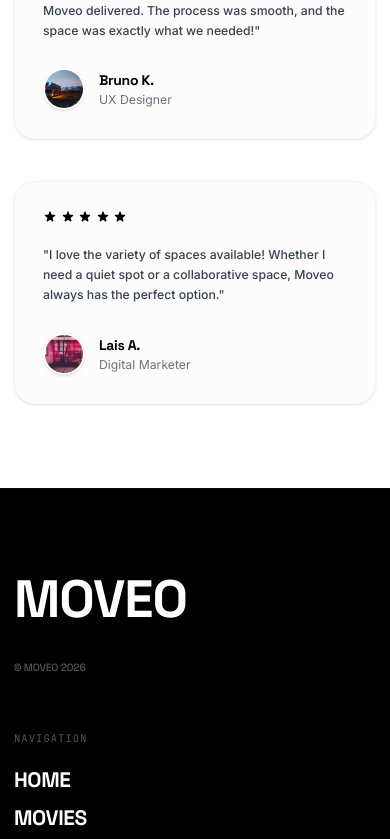
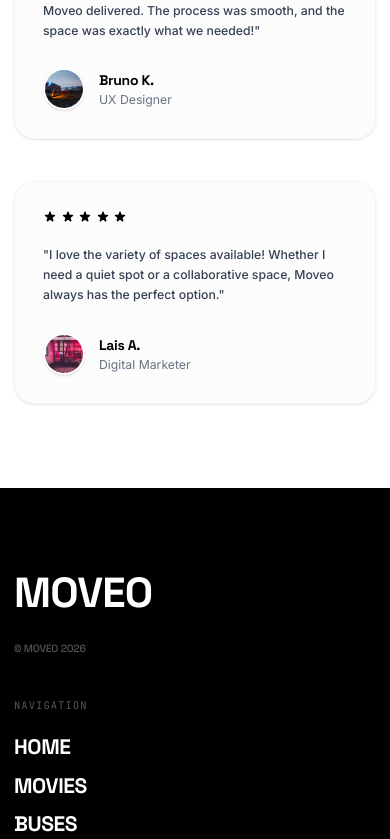
Before and after one commit to AdityaSGaur/moveo, a Next.js app in the folder client/: page /community in a window 390 px wide. Shown: the part 1158-1997 px from the top of the page. Built offline with nearby package versions, Linux system fonts and the light colour scheme.

Commit message:
UI improvements and frontend fixes

```diff
--- a/client/src/components/layout/Footer.tsx
+++ b/client/src/components/layout/Footer.tsx
@@ -2,17 +2,29 @@
 
 import React, { useRef } from "react";
 import Link from "next/link";
+import { usePathname } from "next/navigation";
 import { siteConfig } from "@/config/site";
 import { useGSAP } from "@gsap/react";
 import { gsap } from "gsap";
 import { ScrollTrigger } from "gsap/ScrollTrigger";
 import { MotionPathPlugin } from "gsap/MotionPathPlugin";
 
+const FOOTER_NAV_LINKS = [
+  { label: "Home", href: "/" },
+  { label: "Movies", href: "/movies" },
+  { label: "Buses", href: "/buses" },
+  { label: "Trains", href: "/trains" },
+  { label: "Community", href: "/community" },
+];
+
 export const Footer = () => {
   const containerRef = useRef<HTMLElement>(null);
   const textRef = useRef<HTMLHeadingElement>(null);
   const path1Ref = useRef<SVGPathElement>(null);
   const dot1Ref = useRef<SVGCircleElement>(null);
+  const pathname = usePathname();
+
+  const visibleNavLinks = FOOTER_NAV_LINKS.filter((link) => pathname !== link.href);
 
   useGSAP(() => {
     gsap.registerPlugin(ScrollTrigger, MotionPathPlugin);
@@ -75,7 +87,7 @@ export const Footer = () => {
   }, { scope: containerRef });
 
   return (
-    <footer ref={containerRef} className="w-full bg-background relative overflow-visible py-24 border-t border-text-tertiary/10">
+    <footer ref={containerRef} className="w-full bg-background relative overflow-visible py-24">
 
       {/* Background SVG Lines */}
       <svg className="absolute inset-0 w-full h-full pointer-events-none text-text-tertiary opacity-20" viewBox="0 0 1440 800" preserveAspectRatio="xMidYMid slice" fill="none">
@@ -89,11 +101,11 @@ export const Footer = () => {
         <circle ref={dot1Ref} r="4" className="fill-text-primary drop-shadow-[0_0_8px_rgba(255,255,255,0.8)]" />
       </svg>
 
-      <div className="relative z-10 max-w-7xl mx-auto px-4 md:px-12 lg:px-24 flex flex-col md:flex-row justify-between items-end gap-16">
+      <div className="relative z-10 max-w-7xl mx-auto px-4 md:px-12 lg:px-24 flex flex-col gap-12 lg:flex-row lg:items-end lg:justify-between lg:gap-16">
 
         {/* Logo Branding */}
-        <div className="flex flex-col gap-6 w-full md:w-auto">
-          <h2 ref={textRef} className="font-display font-bold text-6xl md:text-8xl tracking-tighter text-text-primary uppercase mb-4">
+        <div className="flex flex-col gap-6 w-full lg:w-auto">
+          <h2 ref={textRef} className="font-display font-bold text-5xl sm:text-6xl md:text-7xl lg:text-8xl tracking-tighter text-text-primary uppercase mb-2 wrap-break-word">
             MOVEO
           </h2>
           <div className="font-display font-medium text-xs md:text-sm tracking-widest uppercase text-text-tertiary footer-item">
@@ -102,22 +114,24 @@ export const Footer = () => {
         </div>
 
         {/* Minimalist Navigation & Socials */}
-        <div className="flex flex-col sm:flex-row gap-16 md:gap-32 w-full md:w-auto justify-start md:justify-end">
+        <div className="flex w-full flex-col gap-8 lg:w-auto lg:flex-row lg:items-start lg:justify-end lg:gap-16 lg:flex-nowrap">
 
-          <div className="flex flex-col gap-6">
+          <div className="flex w-full flex-col gap-6 lg:min-w-48 lg:max-w-xs lg:flex-1">
             <span className="text-text-tertiary text-xs font-mono uppercase tracking-widest footer-item">Navigation</span>
-            <ul className="flex flex-col gap-3 font-display font-bold text-2xl md:text-4xl uppercase tracking-tighter">
-              <li className="footer-item"><Link href="/" className="hover:text-text-secondary transition-colors block cursor-pointer">Home</Link></li>
-              <li className="footer-item"><Link href="/movies" className="hover:text-text-secondary transition-colors block cursor-pointer">Movies</Link></li>
-              <li className="footer-item"><Link href="/buses" className="hover:text-text-secondary transition-colors block cursor-pointer">Buses</Link></li>
-              <li className="footer-item"><Link href="/trains" className="hover:text-text-secondary transition-colors block cursor-pointer">Trains</Link></li>
-              <li className="footer-item"><Link href="/community" className="hover:text-text-secondary transition-colors block cursor-pointer">Community</Link></li>
+            <ul className="flex flex-col gap-3 font-display font-bold text-2xl sm:text-3xl md:text-4xl uppercase tracking-tighter">
+              {visibleNavLinks.map((link) => (
+                <li key={link.href} className="footer-item">
+                  <Link href={link.href} className="hover:text-text-secondary transition-colors block cursor-pointer">
+                    {link.label}
+                  </Link>
+                </li>
+              ))}
             </ul>
           </div>
 
-          <div className="flex flex-col gap-6">
+          <div className="flex w-full flex-col gap-6 lg:min-w-48 lg:max-w-xs lg:flex-1">
             <span className="text-text-tertiary text-xs font-mono uppercase tracking-widest footer-item">Socials</span>
-            <ul className="flex flex-col gap-3 font-display font-bold text-2xl md:text-4xl uppercase tracking-tighter">
+            <ul className="flex flex-col gap-3 font-display font-bold text-2xl sm:text-3xl md:text-4xl uppercase tracking-tighter">
               <li className="footer-item">
                 <a href={siteConfig.social.instagram} target="_blank" rel="noreferrer" className="hover:text-text-secondary transition-colors block cursor-pointer">Instagram</a>
               </li>
--- a/client/src/components/layout/Navbar.tsx
+++ b/client/src/components/layout/Navbar.tsx
@@ -42,7 +42,7 @@ export const Navbar = () => {
         <div
           className={`flex items-center justify-between mx-auto w-full min-w-0 transition-all duration-500 ${
             isScrolled
-              ? "max-w-7xl bg-background/90 backdrop-blur-xl border-b sm:border border-text-tertiary/20 rounded-none sm:rounded-full py-2 px-4 sm:py-3 sm:px-6 shadow-xl"
+              ? "max-w-7xl bg-background/90 backdrop-blur-xl border-b sm:border border-text-tertiary/20 rounded-none sm:rounded-full py-2 px-4 pr-0 sm:py-3 sm:pl-6 sm:pr-3 shadow-xl"
               : "max-w-7xl"
           }`}
         >
@@ -56,8 +56,8 @@ export const Navbar = () => {
             </span>
           </Link>
 
-          {/* Desktop Navigation - Absolutely Centered */}
-          <nav className="hidden md:block absolute left-1/2 -translate-x-1/2 z-0">
+          {/* Desktop Navigation - Absolutely Centered (only show on lg+) */}
+          <nav className="hidden lg:block absolute left-1/2 -translate-x-1/2 z-0">
             <ul className="flex items-center gap-4 lg:gap-8">
               {MODULES.map((mod) => (
                 <li key={mod.id}>
@@ -80,26 +80,19 @@ export const Navbar = () => {
           </nav>
 
           {/* Desktop Actions */}
-          <div className="hidden md:flex items-center gap-3 z-10">
+          <div className="hidden lg:flex items-center gap-2 z-10">
             <ThemeToggle />
             {!pathname.startsWith('/login') && !pathname.startsWith('/signup') && (
               <Link href="/login">
-                <Button variant="ghost" className="uppercase tracking-widest text-xs px-4 text-text-primary">
+                <Button variant="ghost" className="uppercase tracking-widest text-xs px-3 py-2 h-auto text-text-primary">
                   Sign In
                 </Button>
               </Link>
             )}
-            <button
-              onClick={() => setIsSidebarOpen(true)}
-              className="p-2 hover:bg-surface-elevated rounded-full transition-colors flex items-center gap-2 text-text-primary"
-            >
-              <span className="text-xs font-medium uppercase tracking-widest">Menu</span>
-              <HugeiconsIcon icon={Menu01Icon} size={20} />
-            </button>
           </div>
 
-          {/* Mobile Actions */}
-          <div className="flex md:hidden items-center gap-1.5 z-10">
+          {/* Mobile & Tablet Actions */}
+          <div className="flex lg:hidden items-center gap-1.5 z-10">
             <ThemeToggle />
             {!pathname.startsWith('/login') && !pathname.startsWith('/signup') && (
               <Link href="/login" className="text-text-primary p-1">
--- a/client/src/components/layout/Sidebar.tsx
+++ b/client/src/components/layout/Sidebar.tsx
@@ -11,12 +11,13 @@ interface SidebarProps {
   onClose: () => void;
 }
 
+
+// Sync with Navbar MODULES
 const NAV_LINKS = [
   { label: "Movies", href: "/movies" },
   { label: "Buses", href: "/buses" },
   { label: "Trains", href: "/trains" },
-  { label: "Offers", href: "/offers" },
-  { label: "Contact", href: "/contact" },
+  { label: "Community", href: "/community" },
 ];
 
 export const Sidebar = ({ isOpen, onClose }: SidebarProps) => {
@@ -36,7 +37,7 @@ export const Sidebar = ({ isOpen, onClose }: SidebarProps) => {
     <>
       {/* Backdrop overlay */}
       <div
-        className={`fixed inset-0 bg-background/95 z-[60] transition-opacity duration-300 ${
+        className={`fixed inset-0 bg-background/95 z-60 transition-opacity duration-300 ${
           isOpen ? "opacity-100 pointer-events-auto" : "opacity-0 pointer-events-none"
         }`}
         onClick={onClose}
@@ -45,7 +46,7 @@ export const Sidebar = ({ isOpen, onClose }: SidebarProps) => {
 
       {/* Drawer */}
       <div
-        className={`fixed top-0 right-0 h-full w-full max-w-sm bg-surface border-l border-text-tertiary/10 z-[70] shadow-2xl transition-transform duration-500 ease-[cubic-bezier(0.4,0,0.2,1)] flex flex-col ${
+        className={`fixed top-0 right-0 h-full w-full max-w-sm bg-surface border-l border-text-tertiary/10 z-70 shadow-2xl transition-transform duration-500 ease-in-out flex flex-col ${
           isOpen ? "translate-x-0" : "translate-x-full"
         }`}
       >
```
